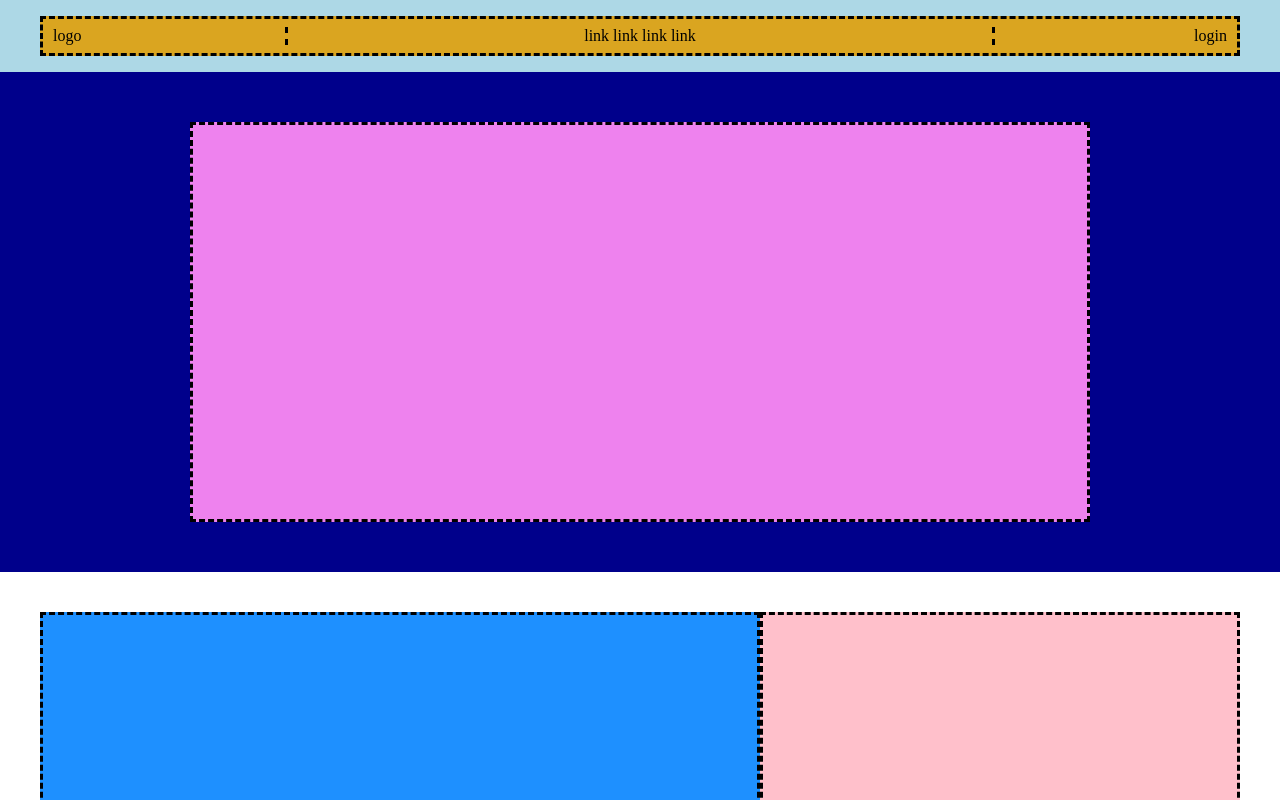
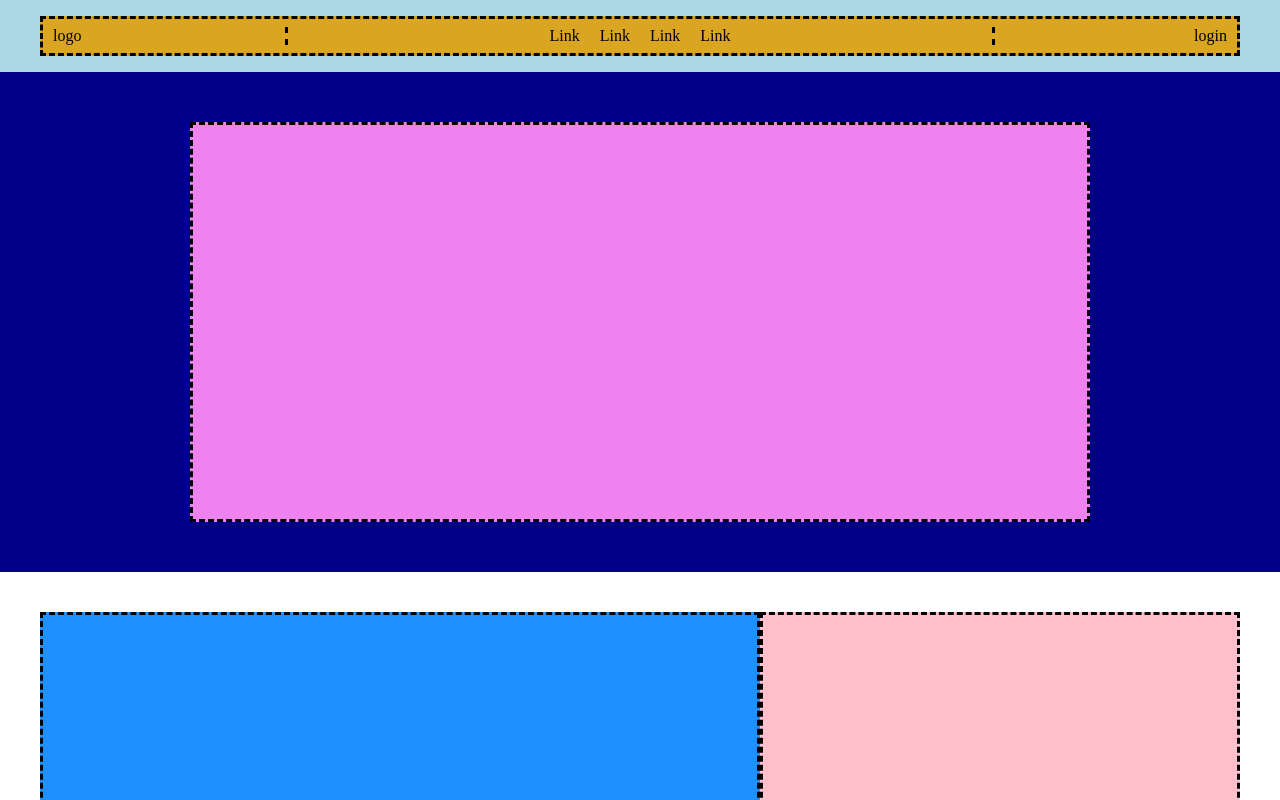
Before and after one commit to NicholasPeara92/htmlcss-struttura-discord, a plain HTML site: page index.html in a window 1280 px wide. Shown: the top 800 px of the page. Drawn offline with Linux system fonts and the light colour scheme.

Commit message:
fix header

```diff
--- a/css/style.css
+++ b/css/style.css
@@ -68,6 +68,17 @@
     justify-content: space-between;
     align-items: center;
     padding: 0 10px;
+}
+.main-nav ul{
+    list-style: none;
+    display: flex;
+}
+.main-nav ul li{
+    margin: 0 10px;
+}
+.main-nav ul li a{
+    text-decoration: none;
+    color: inherit;
 }
 .login{
     border-left-style: dashed;
--- a/index.html
+++ b/index.html
@@ -12,7 +12,14 @@
             <div class="top-background">
                 <div class="container header-top">
                     <div class="logo">logo</div>
-                    <nav class="main-nav">link link link link</nav>
+                    <nav class="main-nav">
+                        <ul>
+                            <li><a href="#">Link</a></li>
+                            <li><a href="#">Link</a></li>
+                            <li><a href="#">Link</a></li>
+                            <li><a href="#">Link</a></li>
+                        </ul>
+                    </nav>
                     <div class="login">login</div>
                 </div>
             </div>
```
